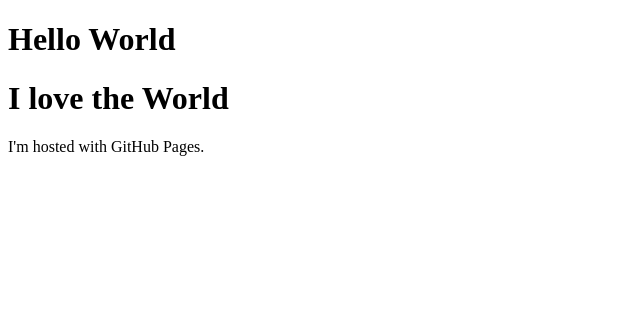
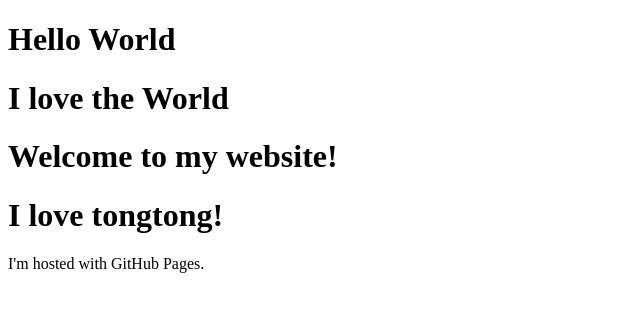
Before and after one commit to bluemelonrind/bluemelonrind.github.io, a plain HTML site: page index.html in a window 1280 px wide. Shown: the whole page, without its empty margins (0-640 px from the left). Drawn offline with Linux system fonts and the light colour scheme.

Commit message:
Update index.html

```diff
--- a/index.html
+++ b/index.html
@@ -3,6 +3,8 @@
 <body>
 <h1>Hello World</h1>
 <h1>I love the World</h1>
+<h1>Welcome to my website!</h1>
+<h1>I love tongtong!</h1>
 <p>I'm hosted with GitHub Pages.</p>
 </body>
 </html>
```
